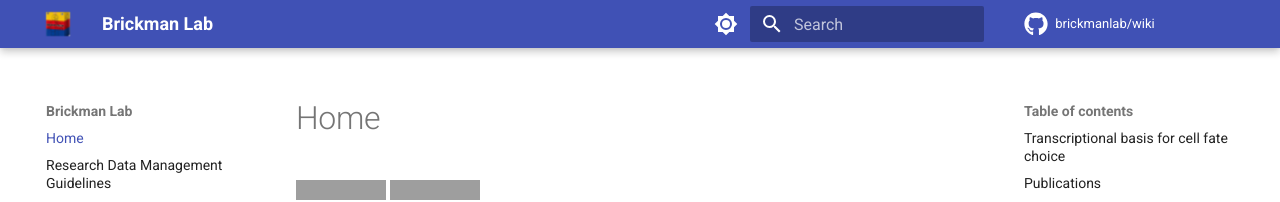
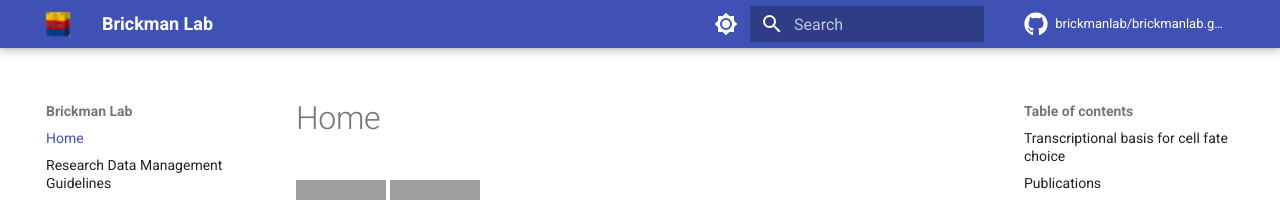
Before and after one commit to brickmanlab/brickmanlab.github.io, an MkDocs documentation site: the page built from docs/index.md, in a window 1280 px wide. Shown: the top 202 px of the page. Built offline with MkDocs 1.6.1 and Material for MkDocs 9.7.7, drawn with Linux system fonts in a browser that asks for light colours; comment, search, counter and statistics services are not loaded; grey boxes are pictures that could not be loaded.

Commit message:
fix: 'repo_url' and 'repo_name'

```diff
--- a/mkdocs.yml
+++ b/mkdocs.yml
@@ -1,6 +1,6 @@
 site_name: Brickman Lab
-repo_url: https://github.com/brickmanlab/wiki
-repo_name: brickmanlab/wiki
+repo_url: https://github.com/brickmanlab/brickmanlab.github.io
+repo_name: brickmanlab/brickmanlab.github.io
 
 theme:
   name: material
```
